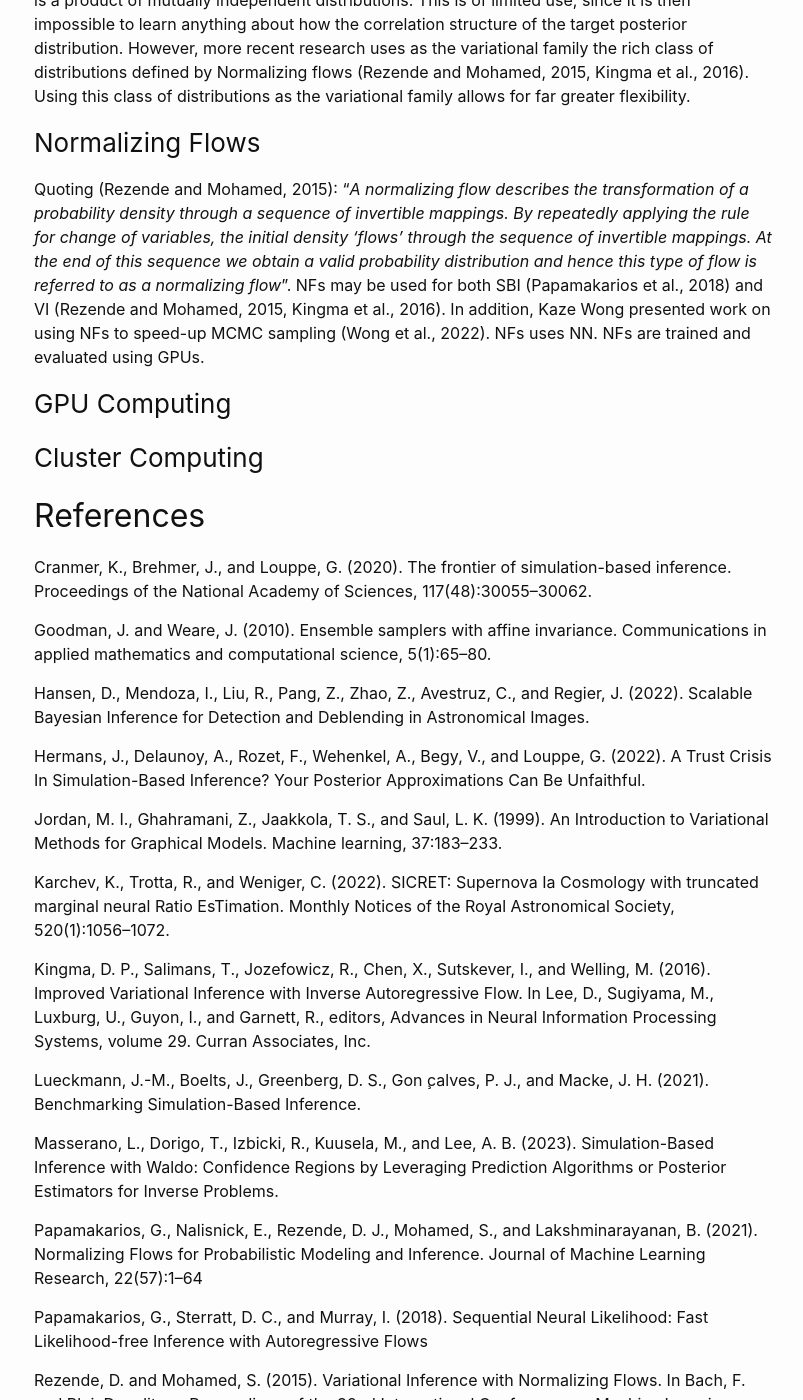
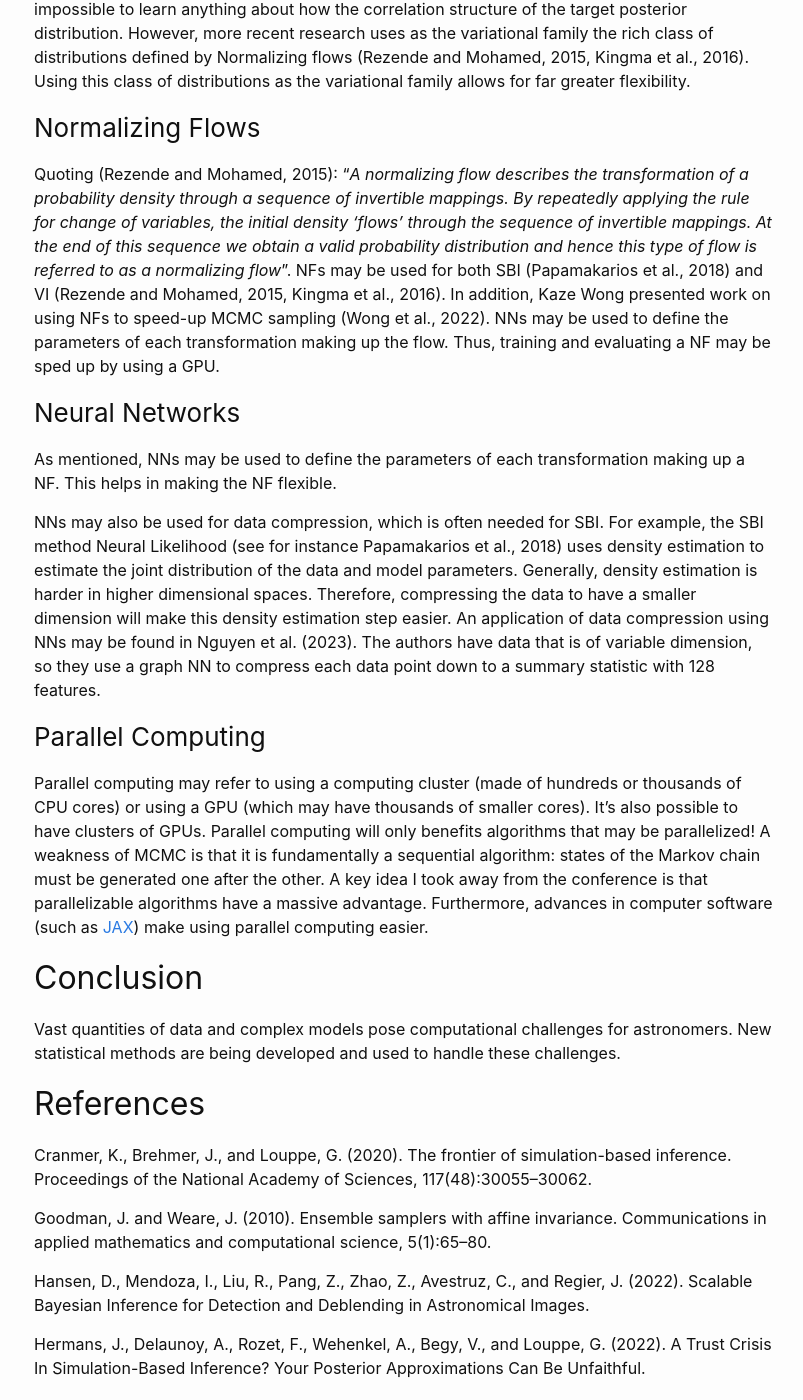
Before and after one commit to mckimmh/mckimmh.github.io, a Jekyll site: the page built from _posts/2023-07-31-scma.md, in a window 1280 px wide and 1400 px high, scrolled down 2918 px. Shown: the whole window, without its empty margins (236-1039 px from the left). Built offline with Jekyll 4.4.1, drawn with Linux system fonts in a browser that asks for light colours; formulas are drawn with MathJax 3; some of the changed text lies outside the part shown.

Commit message:
add section on NNs

```diff
--- a/_posts/2023-07-31-scma.md
+++ b/_posts/2023-07-31-scma.md
@@ -1,12 +1,11 @@
 ---
 layout: post
 title: "Statistical Challenges in Modern Astronomy VIII"
-date: 2023-07-31 09:45:00 +0100
+date: 2023-08-08 09:45:00 +0100
 categories: jekyll update
 ---
-The conference [Statistical Challenges in Modern Astronomy VIII](https://sites.psu.edu/astrostatistics/scma8/) (SCMA) at Penn State University, 12-16 June 2023, was a great experience!
 
-## What is modern astronomy about?
+The conference [Statistical Challenges in Modern Astronomy VIII](https://sites.psu.edu/astrostatistics/scma8/) (SCMA) at Penn State University, 12-16 June 2023, was a great experience! As a statistician I learnt a lot about Astrophysics, but I was also interested to see what statistical methods are being used by scientists in practice. In this blog post, I try to outline some of the challenges in modern astronomy and give an overview of some of the methods used to solve them.
 
 ## What *are* the statistical challenges in modern astronomy?
 
@@ -33,10 +32,10 @@ Of the many technical developments discussed at the conference, I will mention 5
 1. Simulation-Based Inference (SBI)
 2. Variational Inference (VI)
 3. Normalizing Flows (NFs)
-4. GPU computing
-5. Cluster computing
+4. Neural Networks (NNs)
+5. Parallel computing
 
-These 5 key ideas may be subdivided into two categories: the first three (SBI, VI, RL) are algorithms for more efficient inference or learning. The last two (GPU and Cluster computing) refer to the use of more powerful computer hardware. Although I am making this distinction between algorithms and computer hardware, it's worth noting that the two are related. That is, more efficient algorithms are often those that are better able to make use of more powerful computer hardware.
+These ideas are interconnected. SBI and VI are methods for fast inference. NFs may be used for density estimation, which makes them applicable to SBI and VI. A NF is made of a sequence of transformations; the parameters of each transformation may be defined by a NN. Furthermore, data compression may be needed for SBI; NNs may be used for data compression. Finally, parallel computing is vital to training and evaluating NNs and hence is applicable to NFs, VI and SBI.
 
 ### Simulation-Based Inference
 
@@ -54,11 +53,21 @@ VI (Jordan et al., 1999) approximates the posterior distribution by using optimi
 
 ### Normalizing Flows
 
-Quoting (Rezende and Mohamed, 2015): "*A normalizing flow describes the transformation of a probability density through a sequence of invertible mappings. By repeatedly applying the rule for change of variables, the initial density ‘flows’ through the sequence of invertible mappings. At the end of this sequence we obtain a valid probability distribution and hence this type of flow is referred to as a normalizing flow*". NFs may be used for both SBI (Papamakarios et al., 2018) and VI (Rezende and Mohamed, 2015, Kingma et al., 2016). In addition, Kaze Wong presented work on using NFs to speed-up MCMC sampling (Wong et al., 2022). NFs uses NN. NFs are trained and evaluated using GPUs.
+Quoting (Rezende and Mohamed, 2015): "*A normalizing flow describes the transformation of a probability density through a sequence of invertible mappings. By repeatedly applying the rule for change of variables, the initial density ‘flows’ through the sequence of invertible mappings. At the end of this sequence we obtain a valid probability distribution and hence this type of flow is referred to as a normalizing flow*". NFs may be used for both SBI (Papamakarios et al., 2018) and VI (Rezende and Mohamed, 2015, Kingma et al., 2016). In addition, Kaze Wong presented work on using NFs to speed-up MCMC sampling (Wong et al., 2022). NNs may be used to define the parameters of each transformation making up the flow. Thus, training and evaluating a NF may be sped up by using a GPU.
 
-### GPU Computing
+### Neural Networks
 
-### Cluster Computing
+As mentioned, NNs may be used to define the parameters of each transformation making up a NF. This helps in making the NF flexible.
+
+NNs may also be used for data compression, which is often needed for SBI. For example, the SBI method Neural Likelihood (see for instance Papamakarios et al., 2018) uses density estimation to estimate the joint distribution of the data and model parameters. Generally, density estimation is harder in higher dimensional spaces. Therefore, compressing the data to have a smaller dimension will make this density estimation step easier. An application of data compression using NNs may be found in Nguyen et al. (2023). The authors have data that is of variable dimension, so they use a graph NN to compress each data point down to a summary statistic with 128 features.
+
+### Parallel Computing
+
+Parallel computing may refer to using a computing cluster (made of hundreds or thousands of CPU cores) or using a GPU (which may have thousands of smaller cores). It's also possible to have clusters of GPUs. Parallel computing will only benefits algorithms that may be parallelized! A weakness of MCMC is that it is fundamentally a sequential algorithm: states of the Markov chain must be generated one after the other. A key idea I took away from the conference is that parallelizable algorithms have a massive advantage. Furthermore, advances in computer software (such as [JAX](https://jax.readthedocs.io/en/latest/index.html)) make using parallel computing easier.
+
+## Conclusion
+
+Vast quantities of data and complex models pose computational challenges for astronomers. New statistical methods are being developed and used to handle these challenges.
 
 ## References
 
@@ -80,6 +89,8 @@ Lueckmann, J.-M., Boelts, J., Greenberg, D. S., Gon ̧calves, P. J., and Macke,
 
 Masserano, L., Dorigo, T., Izbicki, R., Kuusela, M., and Lee, A. B. (2023). Simulation-Based Inference with Waldo: Confidence Regions by Leveraging Prediction Algorithms or Posterior Estimators for Inverse Problems.
 
+Nguyen, T., Mishra-Sharma, S., Williams, R., and Necib, L. (2023). Uncovering dark matter density profiles in dwarf galaxies with graph neural networks. Physical Review D, 107(4).
+
 Papamakarios, G., Nalisnick, E., Rezende, D. J., Mohamed, S., and Lakshminarayanan, B. (2021). Normalizing Flows for Probabilistic Modeling and Inference. Journal of Machine Learning Research, 22(57):1–64
 
 Papamakarios, G., Sterratt, D. C., and Murray, I. (2018). Sequential Neural Likelihood: Fast Likelihood-free Inference with Autoregressive Flows
```
Also changed, not shown: other parts of _posts/2023-07-31-scma.md (+1 -1 lines).
